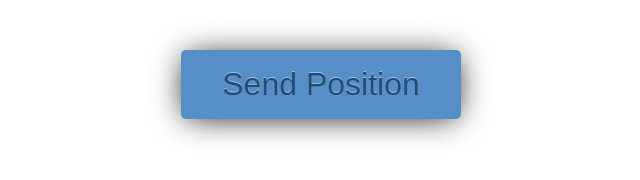
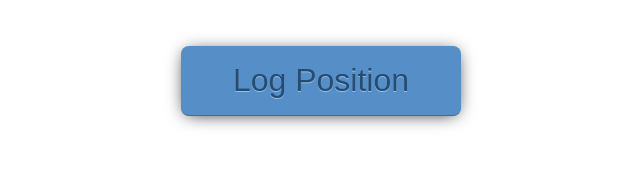
Before and after one commit to icetan/geobin, a website: page client/index.html in a window 1280 px wide. Shown: the whole page, without its empty margins (319-959 px from the left). Drawn offline with nearby package versions, Linux system fonts and the light colour scheme.

Commit message:
More presentation stuff

```diff
--- a/client/css/style.css
+++ b/client/css/style.css
@@ -91,7 +91,7 @@ p, hr {
 
 #container {
   max-width: 556px;
-  margin: 0 auto;
+  margin: 50px auto;
 }
 
 #content {
@@ -107,20 +107,31 @@ p, hr {
 
 .geolocation a.big-button {
   display: block;
-  border-radius: 5px;
-  /*border: solid 2px #416C96;*/
+  border-radius: 8px;
+  border-bottom: solid 1px #416C96;
   background-color: #568EC7;
   padding: 15px;
   text-align: center;
   width: 250px;
-  margin: 50px auto;
+  margin: 0px auto;
   color: #254C73;
-  text-shadow: #93C0E6 0px -1px 0px;
+  text-shadow: #93C0E6 0px 1px 0px;
   text-decoration: none;
   font-size: 32px;
-  box-shadow: 0px 2px 32px -5px black;
+  box-shadow: 0px 2px 18px -5px black;
+  position: relative;
+  bottom: 4px;
 }
 
+a.big-button:hover {
+  box-shadow: 0px 2px 12px -5px black;
+  bottom: 2px;
+}
+
+a.big-button:active {
+  box-shadow: 0px 2px 6px -5px black;
+  bottom: 0px;
+}
 /*
  * Helpers
  */
--- a/client/index.html
+++ b/client/index.html
@@ -24,7 +24,7 @@
       <div class="not-supported-msg">
         Your browser does not support the Geolocation API.
       </div>
-      <a class="big-button send-position" href="#">Send Position</a>
+      <a class="big-button send-position" href="#">Log Position</a>
     </div>
   </div>
   <!-- eo #container -->
```
Also changed, not shown: README.md.
